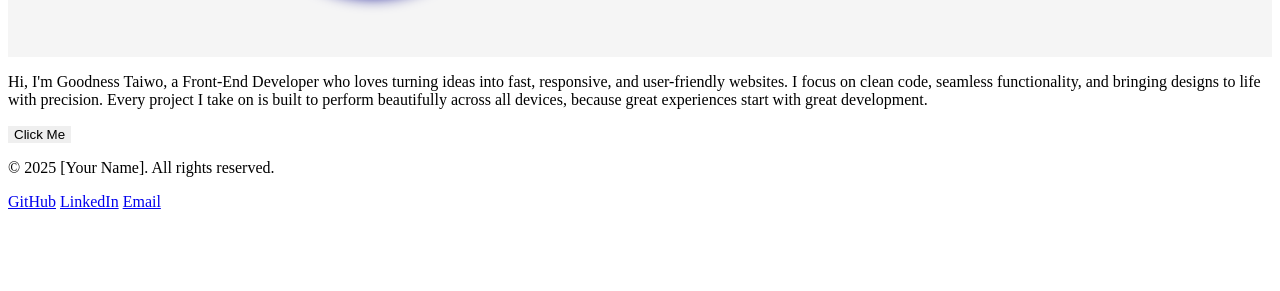
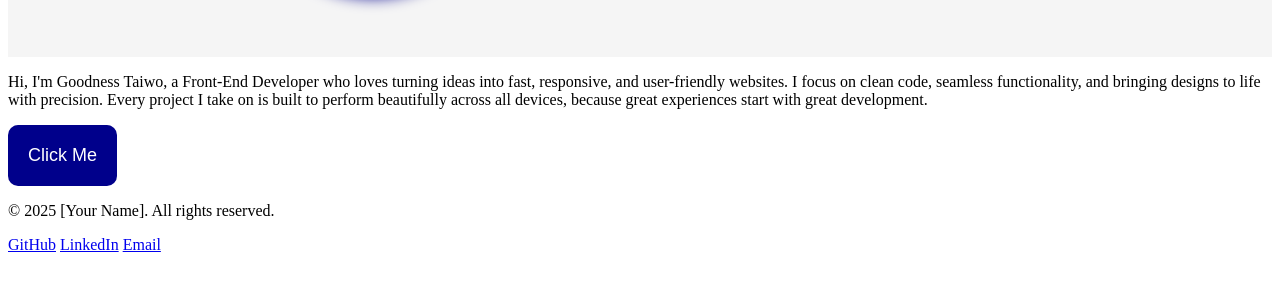
Before and after one commit to goodness-taiwo/My-portfolio, a plain HTML site: page index.html in a window 1280 px wide. Shown: the part 383-674 px from the top of the page. Drawn offline with Linux system fonts and the light colour scheme.

Commit message:
Styled the button

```diff
--- a/style.css
+++ b/style.css
@@ -63,3 +63,20 @@ nav a:hover {
     font-size: 1.1rem;
     color: #555;
 }
+
+button {
+    background-color: darkblue;
+    color: white;
+    padding: 20px;
+    border-radius: 10px;
+    font-size: 18px;
+    text-align: center;
+    cursor: pointer;
+    border: none;
+    transition: background-color 0.3s ease;
+}
+
+button:hover {
+    background-color: yellow;
+    color: blue;
+}
```
